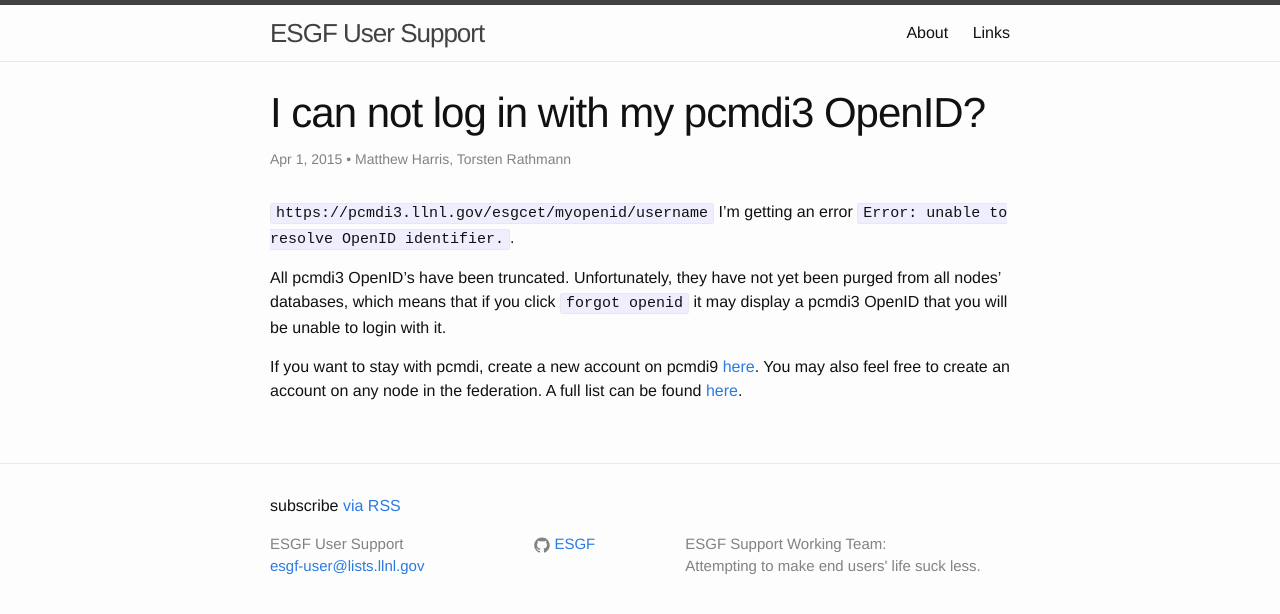
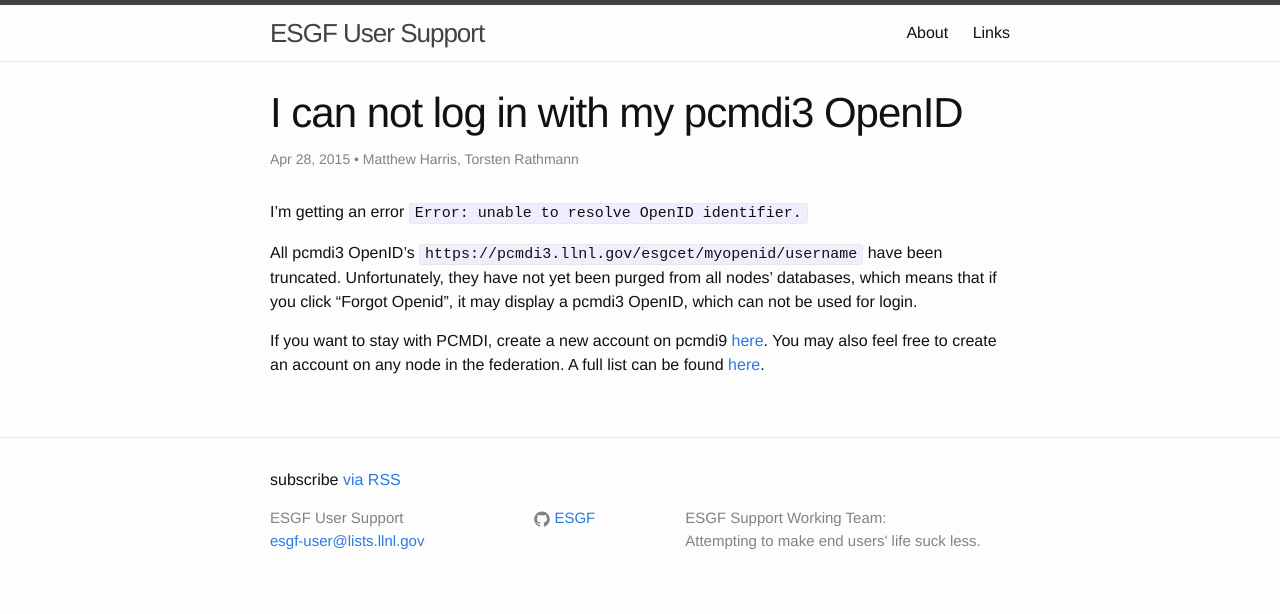
Before and after one commit to ESGF/esgf-swt, a Jekyll site: the page built from _posts/2015-01-27-pcmdi3-openids-fail.markdown, in a window 1280 px wide. Shown: the top 614 px of the page. Built offline with Jekyll 4.4.1, drawn with Linux system fonts in a browser that asks for light colours.

Commit message:
TR: Minor changes

```diff
--- a/_posts/2015-01-27-pcmdi3-openids-fail.markdown
+++ b/_posts/2015-01-27-pcmdi3-openids-fail.markdown
@@ -1,18 +1,16 @@
 ---
 layout: post
-title:  "I can not log in with my pcmdi3 OpenID?"
+title:  "I can not log in with my pcmdi3 OpenID"
 categories: login
-date:   2015-04-01 17:20:00
+date:   2015-04-28 21:25:00
 author: Matthew Harris, Torsten Rathmann
 ---
 
-`https://pcmdi3.llnl.gov/esgcet/myopenid/username` I'm getting an error `Error: unable to resolve OpenID identifier.`.
+I'm getting an error `Error: unable to resolve OpenID identifier.`
 
-All pcmdi3 OpenID's have been truncated. Unfortunately, they have not yet been
-purged from all nodes' databases, which means that if you click `forgot openid` it
-may display a pcmdi3 OpenID that you will be unable to login with it.
+All pcmdi3 OpenID's `https://pcmdi3.llnl.gov/esgcet/myopenid/username` have been truncated. Unfortunately, they have not yet been purged from all nodes' databases, which means that if you click "Forgot Openid", it may display a pcmdi3 OpenID, which can not be used for login.
 
-If you want to stay with pcmdi, create a new account on pcmdi9
+If you want to stay with PCMDI, create a new account on pcmdi9
 [here][pcmdi9]. You may also feel free to create an account on any node in the
 federation. A full list can be found [here][nodelist].
 
```
